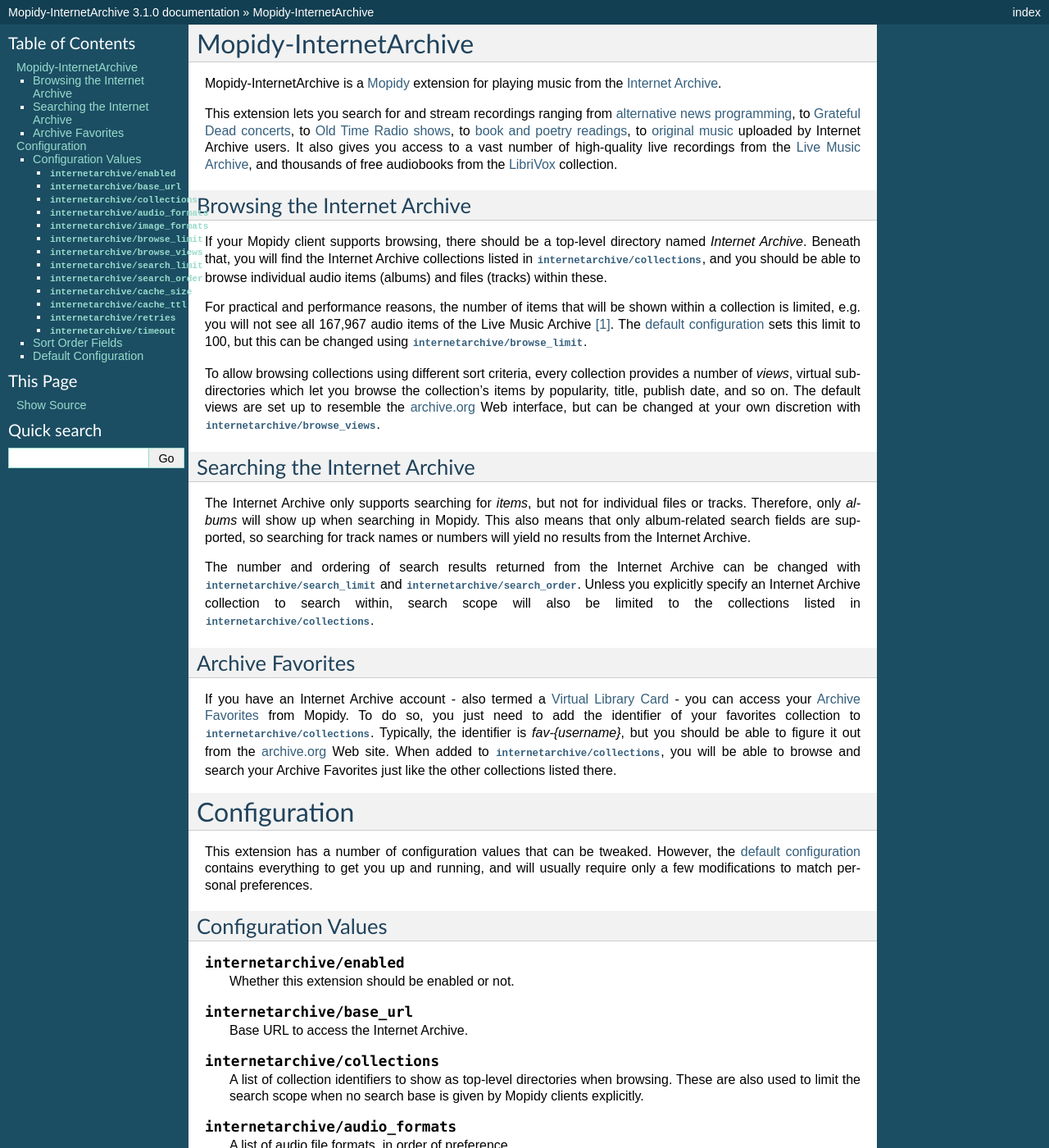
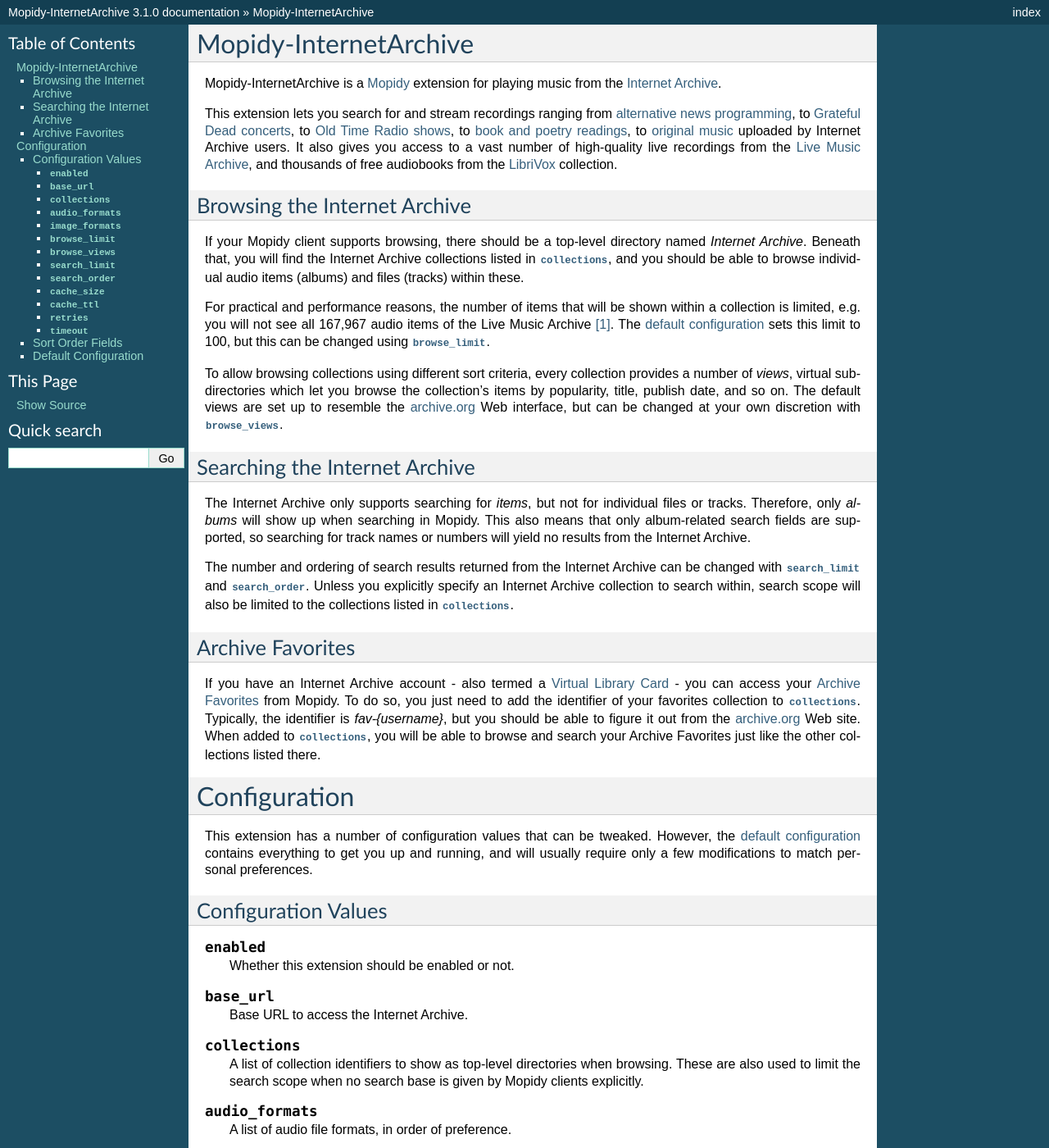
Before and after one commit to tkem/mopidy-internetarchive, a Sphinx documentation site: the page built from docs/index.rst, in a window 1280 px wide and 1400 px high. Shown: the whole window at 82% size. Built offline with Sphinx 7.4.7, drawn with Linux system fonts in a browser that asks for light colours; some of the changed text lies outside the part shown.

```diff
--- a/docs/index.rst
+++ b/docs/index.rst
@@ -21,23 +21,22 @@ Browsing the Internet Archive
 
 If your Mopidy client supports browsing, there should be a top-level
 directory named *Internet Archive*.  Beneath that, you will find the
-Internet Archive collections listed in
-:confval:`internetarchive/collections`, and you should be able to
-browse individual audio items (albums) and files (tracks) within
-these.
+Internet Archive collections listed in :confval:`collections`, and you
+should be able to browse individual audio items (albums) and files
+(tracks) within these.
 
 For practical and performance reasons, the number of items that will
 be shown within a collection is limited, e.g. you will not see all
 167,967 audio items of the Live Music Archive [#footnote1]_.  The
 :ref:`default configuration <defconf>` sets this limit to 100, but
-this can be changed using :confval:`internetarchive/browse_limit`.
+this can be changed using :confval:`browse_limit`.
 
 To allow browsing collections using different sort criteria, every
 collection provides a number of *views*, virtual subdirectories which
 let you browse the collection's items by popularity, title, publish
 date, and so on.  The default views are set up to resemble the
 archive.org_ Web interface, but can be changed at your own discretion
-with :confval:`internetarchive/browse_views`.
+with :confval:`browse_views`.
 
 
 Searching the Internet Archive
@@ -50,11 +49,10 @@ search fields are supported, so searching for track names or numbers
 will yield no results from the Internet Archive.
 
 The number and ordering of search results returned from the Internet
-Archive can be changed with :confval:`internetarchive/search_limit`
-and :confval:`internetarchive/search_order`.  Unless you explicitly
-specify an Internet Archive collection to search within, search scope
-will also be limited to the collections listed in
-:confval:`internetarchive/collections`.
+Archive can be changed with :confval:`search_limit` and
+:confval:`search_order`.  Unless you explicitly specify an Internet
+Archive collection to search within, search scope will also be limited
+to the collections listed in :confval:`collections`.
 
 
 Archive Favorites
@@ -63,12 +61,11 @@ Archive Favorites
 If you have an Internet Archive account - also termed a `Virtual
 Library Card`_ - you can access your `Archive Favorites`_ from Mopidy.
 To do so, you just need to add the identifier of your favorites
-collection to :confval:`internetarchive/collections`.  Typically, the
-identifier is *fav-{username}*, but you should be able to figure it
-out from the archive.org_ Web site.  When added to
-:confval:`internetarchive/collections`, you will be able to browse and
-search your Archive Favorites just like the other collections listed
-there.
+collection to :confval:`collections`.  Typically, the identifier is
+*fav-{username}*, but you should be able to figure it out from the
+archive.org_ Web site.  When added to :confval:`collections`, you will
+be able to browse and search your Archive Favorites just like the
+other collections listed there.
 
 
 *************
@@ -86,21 +83,21 @@ few modifications to match personal preferences.
 Configuration Values
 ====================
 
-.. confval:: internetarchive/enabled
+.. confval:: enabled
 
    Whether this extension should be enabled or not.
 
-.. confval:: internetarchive/base_url
+.. confval:: base_url
 
    Base URL to access the Internet Archive.
 
-.. confval:: internetarchive/collections
+.. confval:: collections
 
    A list of collection identifiers to show as top-level directories
    when browsing.  These are also used to limit the search scope when
    no search base is given by Mopidy clients explicitly.
 
-.. confval:: internetarchive/audio_formats
+.. confval:: audio_formats
 
    A list of audio file formats, in order of preference.
 
@@ -112,7 +109,7 @@ Configuration Values
    recommended that you stick to lossy audio formats for streaming
    through Mopidy.
 
-.. confval:: internetarchive/image_formats
+.. confval:: image_formats
 
    A list of image file formats, in order of preference.
 
@@ -122,14 +119,14 @@ Configuration Values
    album art provided by Mopidy-InternetArchive or other Mopidy
    extensions.
 
-.. confval:: internetarchive/browse_limit
+.. confval:: browse_limit
 
    The maximum number of browse results.
 
    This is used to limit the number of items returned when browsing
    the Internet Archive.
 
-.. confval:: internetarchive/browse_views
+.. confval:: browse_views
 
    When browsing Internet Archive collections (or *directories* in
    Mopidy), this provides a list of virtual subdirectories so results
@@ -139,31 +136,31 @@ Configuration Values
    where ``<label>`` is a name for the entry to show up in the Mopidy
    client.
 
-.. confval:: internetarchive/search_limit
+.. confval:: search_limit
 
    The maximum number of search results.
 
    This is used to limit the number of items returned when searching
    the Internet Archive.
 
-.. confval:: internetarchive/search_order
+.. confval:: search_order
 
    The :ref:`sort order<sortorder>` used when searching the Internet
    Archive.
 
-.. confval:: internetarchive/cache_size
+.. confval:: cache_size
 
    The number of Internet Archive items to cache in memory.
 
-.. confval:: internetarchive/cache_ttl
+.. confval:: cache_ttl
 
    The cache time-to-live in seconds.
 
-.. confval:: internetarchive/retries
+.. confval:: retries
 
    The maximum number of retries each HTTP connection should attempt.
 
-.. confval:: internetarchive/timeout
+.. confval:: timeout
 
    The timeout in seconds for HTTP requests to the Internet Archive.
 
```
